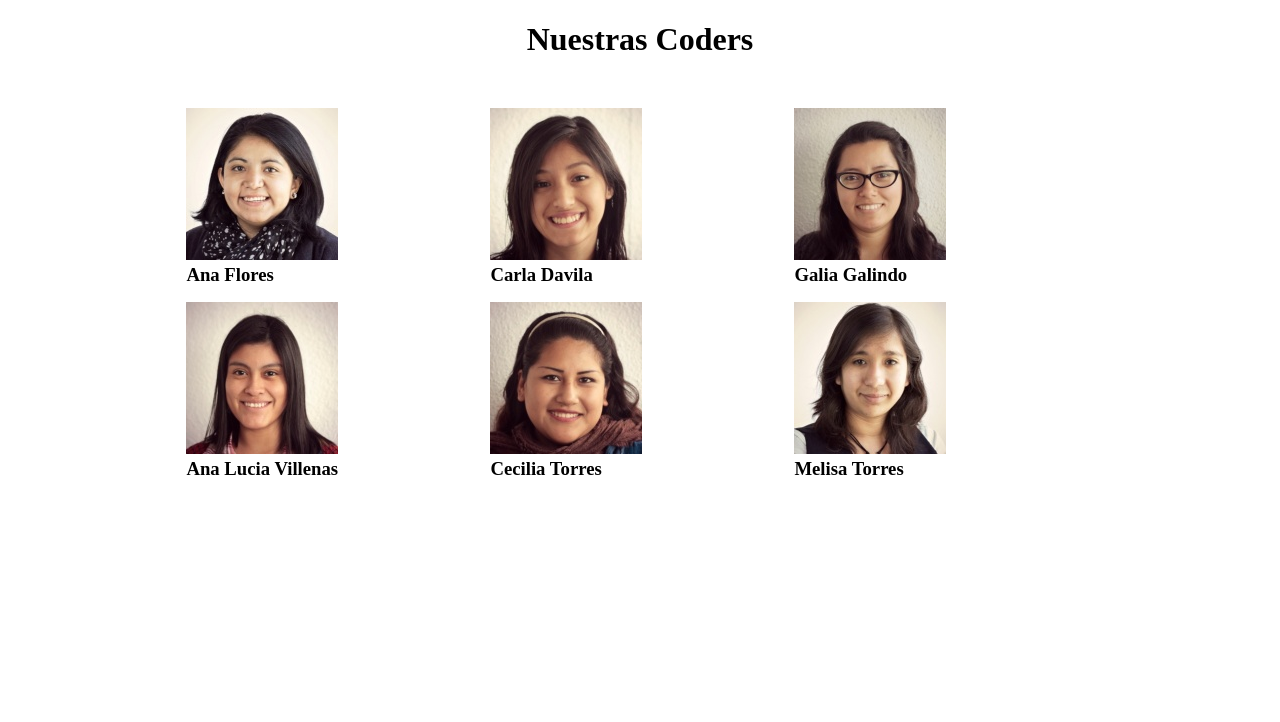
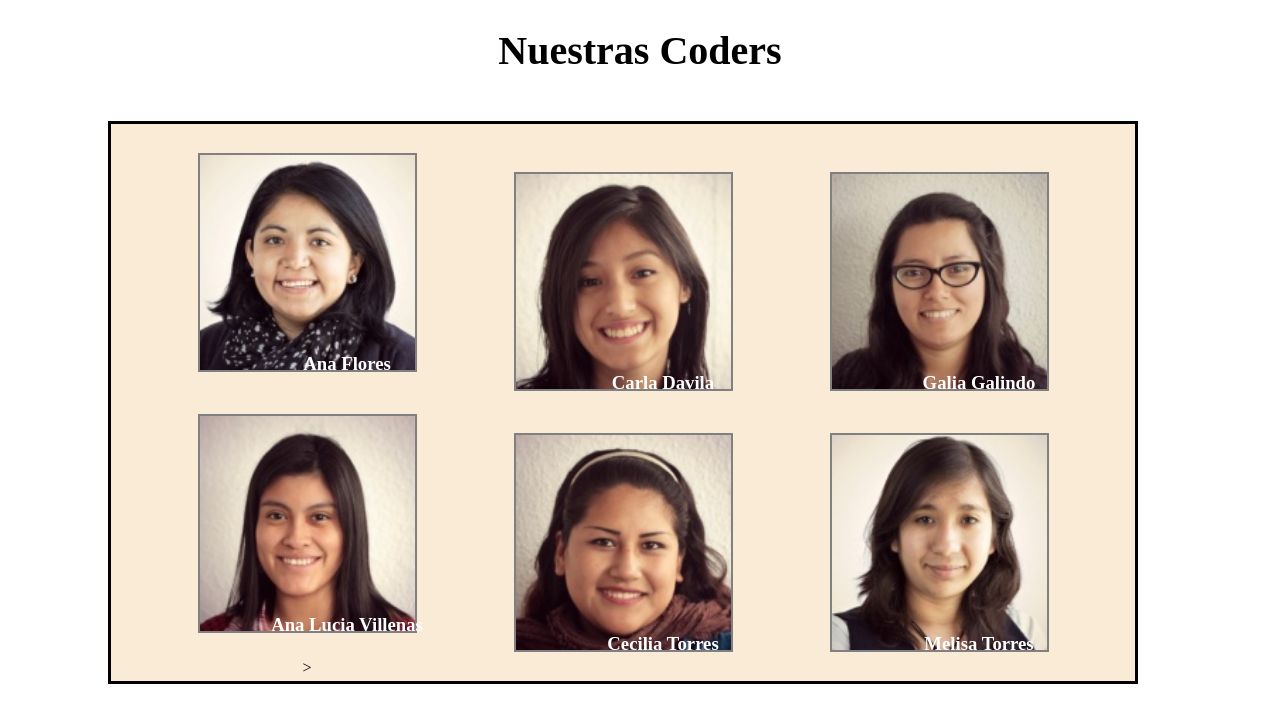
Before and after one commit to YolandaVenturaChz/coders-fotos, a plain HTML site: page index.html in a window 1280 px wide. Drawn offline with Linux system fonts and the light colour scheme.

Commit message:
avance del marqueteado y readme

```diff
--- a/css/main.css
+++ b/css/main.css
@@ -1,22 +1,36 @@
+
 h1{
-  text-align: center;
-  margin: 5px
-  border bottom:2px solid black;
+  text-align: center; /*add align*/
+  font-size: 40px;/*add size letters*/
+
 }
 
 .picture{
-  display: inline-block;
-  box-sizing: border-box;
-  width: 300px;
-  padding: 12px;
+  display: inline-block;/*add display*/
+  box-sizing: border-box;/*add box-sizing*/
+  width: 312px;/*add width*/
+  position: relative;/*add position*/
+  top:13px;/*add top*/
 }
 img {
-  max-height: 100%;
+  height: 215px;/*add height to image*/
+  margin: 0;/*delete  margin to image*/
+  border:2px solid gray;/*add border to image*/
 }
 section{
-  width: 80%;
-  margin:0 auto;
+  width: 80%;/*add width*/
+  margin:20px 0px 0px 100px ;/*add margin*/
+  border: 3px solid black;/*add border*/
+  position: absolute;/*add position*/
+  text-align: center;/*add align*/
+  max-height: 100%;/*absolute height*/
+  background: antiquewhite;/*add brackground*/
+
 }
 h3{
-  margin:auto;
+  margin:auto;/*add margin*/
+  position: relative;/*add position*/
+  top:-23px;/*add top*/
+  color:white;/*add color to letters*/
+  left: 40px;/*add left*/
 }
--- a/index.html
+++ b/index.html
@@ -2,41 +2,45 @@
 <html>
   <head>
     <meta charset="utf-8">
-    <title>fotos</title>
+    <title>Coders</title><!-- title page-->
     <link rel="stylesheet" href="css/main.css">
   </head>
+
   <body>
-    <h1>Nuestras Coders</h1>
+    <header><h1>Nuestras Coders</h1></header> <!--add h1 -->
+
     <section>
-    <div class="picture">
+
+      <div class="picture"><!--add div-->
         <figure>
-        <img src="assets/images/ana.jpg" alt="Ana Flores">
-         <h3>Ana Flores</h3>
+         <img src="assets/images/ana.jpg" alt="Ana Flores"><!--add image-->
+          <h3>Ana Flores</h3><!--add txt-->
        </figure>
        <figure>
-        <img src="assets/images/analucia.jpg" alt="Ana Lucia Villenas">
-         <h3>Ana Lucia Villenas</h3>
+         <img src="assets/images/analucia.jpg" alt="Ana Lucia Villenas"><!--add image-->
+          <h3>Ana Lucia Villenas</h3>><!--add txt-->
        </figure>
      </div>
 
-  <div class="picture">
+    <div class="picture"><!--add div-->
        <figure>
-      <img src="assets/images/carladavila.jpg" alt="Carla Davila">
-      <h3>Carla Davila</h3>
+       <img src="assets/images/carladavila.jpg" alt="Carla Davila"><!--add image-->
+        <h3>Carla Davila</h3><!--add txt-->
        </figure>
        <figure>
-      <img src="assets/images/cecilia.jpg" alt="Cecilia  Torres">
-      <h3>Cecilia Torres</h3>
+       <img src="assets/images/cecilia.jpg" alt="Cecilia  Torres"><!--add image-->
+        <h3>Cecilia Torres</h3><!--add txt-->
       </figure>
     </div>
-  <div class="picture">
+
+    <div class="picture"><!--add div-->
        <figure>
-     <img src="assets/images/galia.jpg" alt="Galia Galindo">
-    <h3>Galia Galindo</h3>
+       <img src="assets/images/galia.jpg" alt="Galia Galindo"><!--add image-->
+        <h3>Galia Galindo</h3><!--add txt-->
       </figure>
       <figure>
-    <img src="assets/images/melisa.jpg" alt="Melisa Torres">
-    <h3>Melisa Torres</h3>
+       <img src="assets/images/melisa.jpg" alt="Melisa Torres"><!--add image-->
+        <h3>Melisa Torres</h3><!--add txt-->
       </figure>
    </div>
  </section>
```
Also changed, not shown: 1 other file. Lines whose indentation alone changed are shown as unchanged.
